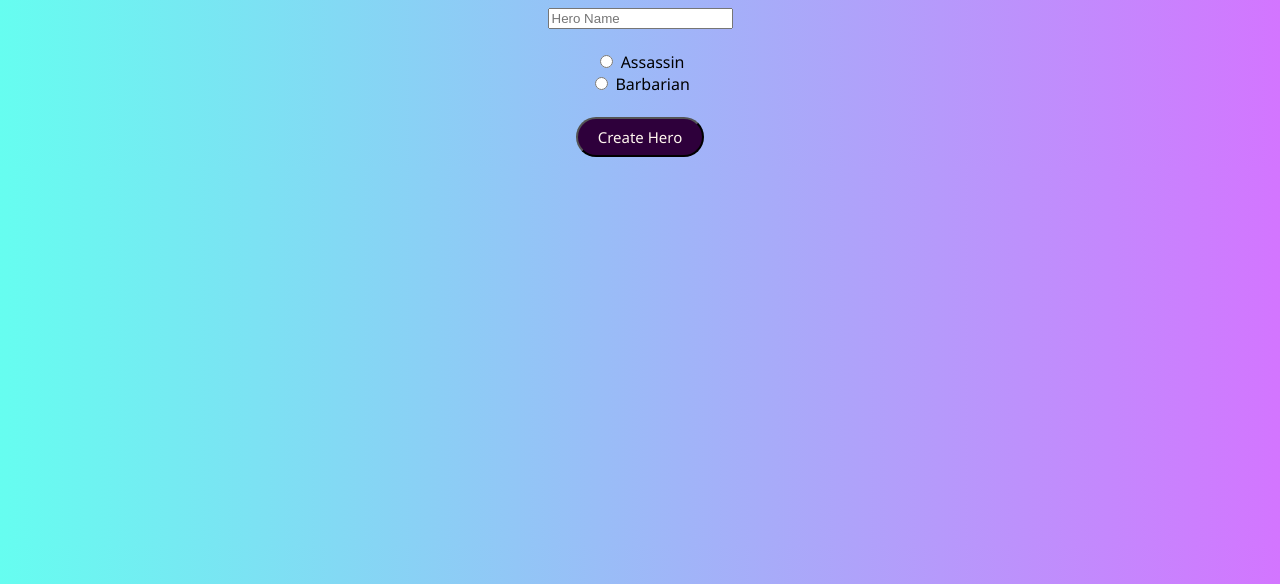
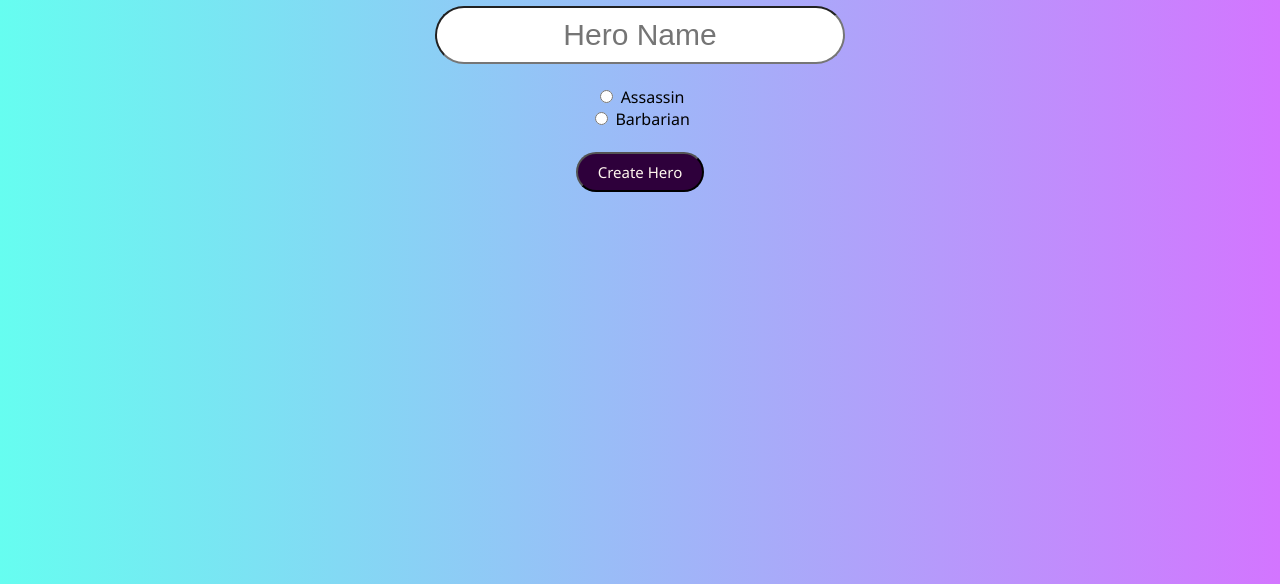
Before and after one commit to boosterlong/Vanqsquish, a plain HTML site: page customhero.html in a window 1280 px wide. Shown: the part 216-800 px from the top of the page. Drawn offline with Linux system fonts and the light colour scheme.

Commit message:
Fixed textbox

```diff
--- a/style.css
+++ b/style.css
@@ -33,4 +33,8 @@ label {
 
  input {
      display: inline-flexbox;
+     border-radius: 50px;
+     padding: 10px;
+     font-size: 30px;
+     text-align: center;
 }
```
